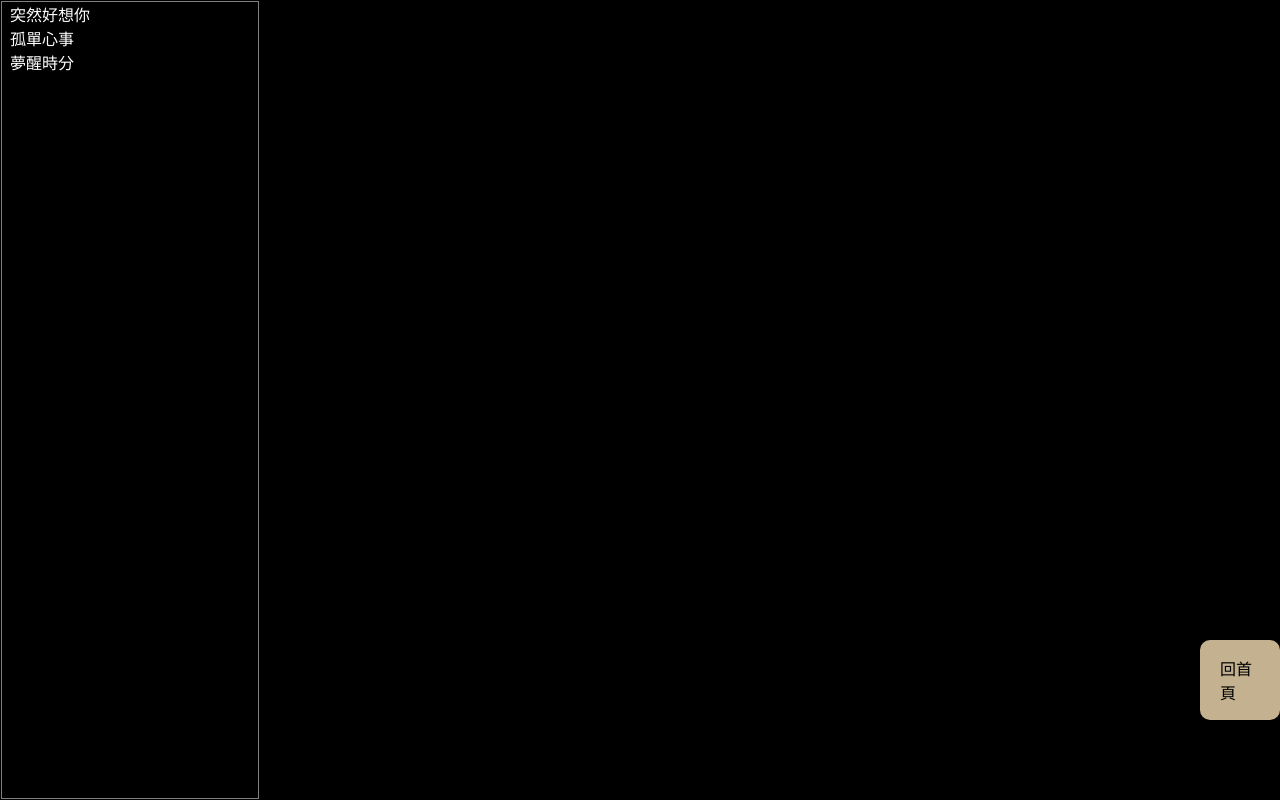
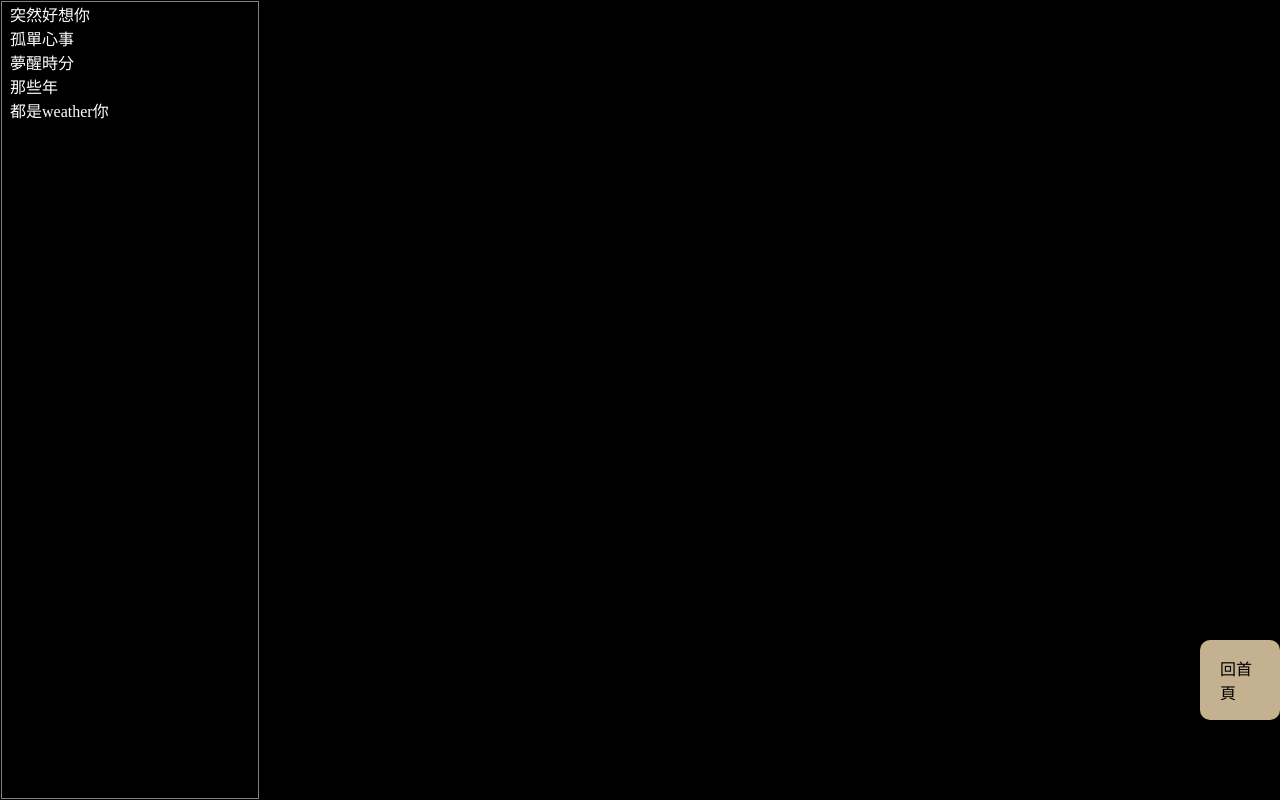
Before and after one commit to ChuangB48/all_users_introduction, a plain HTML site: page song.html in a window 1280 px wide. Drawn offline with Linux system fonts and the light colour scheme.

Commit message:
Add files via upload

```diff
--- a/song.html
+++ b/song.html
@@ -47,6 +47,14 @@
                 {
                     "name":"夢醒時分",
                     "text":"你說你愛了不該愛的人&ensp;你的心中滿是傷痕<br>你說你犯了不該犯的錯&ensp;心中滿是悔恨<br>你說你嚐盡了生活的苦&ensp;找不到可以相信的人<br>你說你感到萬分沮喪&ensp;甚至開始懷疑人生<br>早知道傷心總是難免的&ensp;你又何苦一往情深<br>因為愛情總是難捨難分&ensp;何必在意那一點點溫存<br>要知道傷心總是難免的&ensp;在每一個夢醒時分<br>有些事情你現在不必問&ensp;有些人你永遠不必等<br>你說你愛了不該愛的人&ensp;你的心中滿是傷痕<br>你說你犯了不該犯的錯&ensp;心中滿是悔恨<br>你說你嚐盡了生活的苦&ensp;找不到可以相信的人<br>你說你感到萬分沮喪&ensp;甚至開始懷疑人生<br>早知道傷心總是難免的&ensp;你又何苦一往情深<br>因為愛情總是難捨難分&ensp;何必在意那一點點溫存<br>要知道傷心總是難免的&ensp;在每一個夢醒時分<br>有些事情你現在不必問&ensp;有些人你永遠不必等<br>早知道傷心總是難免的&ensp;你又何苦一往情深<br>因為愛情總是難捨難分&ensp;何必在意那一點點溫存<br>要知道傷心總是難免的&ensp;在每一個夢醒時分<br>有些事情你現在不必問&ensp;有些人你永遠不必等"
+                },
+                {
+                    "name":"那些年",
+                    "text":"又回到最初的起點<br>記憶中妳青澀的臉<br>我們終於來到了這一天<br>桌墊下的老照片<br>無數回憶連結<br>今天男孩要赴女孩最後的約<br>又回到最初的起點<br>呆呆地站在鏡子前<br>笨拙繫上紅色領帶的結<br>將頭髮梳成大人模樣<br>穿上一身帥氣西裝<br>等會兒見妳一定比想像美<br>好想再回到那些年的時光<br>回到教室座位前後&ensp;故意討妳溫柔的罵<br>黑板上排列組合&ensp;妳捨得解開嗎<br>誰與誰坐他又愛著她<br>那些年錯過的大雨<br>那些年錯過的愛情<br>好想擁抱妳&ensp;擁抱錯過的勇氣<br>曾經想征服全世界<br>到最後回首才發現<br>這世界滴滴點點全部都是妳<br>那些年錯過的大雨<br>那些年錯過的愛情<br>好想告訴妳&ensp;告訴妳我沒有忘記<br>那天晚上滿天星星<br>平行時空下的約定<br>再一次相遇我會緊緊抱著妳<br>緊緊抱著你<br>又回到最初的起點<br>呆呆地站在鏡子前<br>笨拙繫上紅色領帶的結<br>將頭髮梳成大人模樣<br>穿上一身帥氣西裝<br>等會兒見妳一定比想像美<br>好想再回到那些年的時光<br>回到教室座位前後&ensp;故意討妳溫柔的罵<br>黑板上排列組合&ensp;妳捨得解開嗎<br>誰與誰坐他又愛著她<br>那些年錯過的大雨<br>那些年錯過的愛情<br>好想擁抱妳&ensp;擁抱錯過的勇氣<br>曾經想征服全世界<br>到最後回首才發現<br>這世界滴滴點點全部都是妳<br>那些年錯過的大雨<br>那些年錯過的愛情<br>好想告訴妳&ensp;告訴妳我沒有忘記<br>那天晚上滿天星星<br>平行時空下的約定<br>再一次相遇我會緊緊抱著妳<br>緊緊抱著你<br>那些年錯過的大雨<br>那些年錯過的愛情<br>好想擁抱妳&ensp;擁抱錯過的勇氣<br>曾經想征服全世界<br>到最後回首才發現<br>這世界滴滴點點全部都是妳<br>那些年錯過的大雨<br>那些年錯過的愛情<br>好想告訴妳&ensp;告訴妳我沒有忘記<br>那天晚上滿天星星<br>平行時空下的約定<br>再一次相遇我會緊緊抱著妳<br>緊緊抱著你"
+                },
+                {
+                    "name":"都是weather你",
+                    "text":"baby&ensp;你看天上的烏雲黑得徹底<br>maybe&ensp;我們都在等待這城市放晴<br>該怎麼說&ensp;才能讓你明白我的心動<br>再多的理由&ensp;也解釋不了這心跳快的<br>像是悲劇電影裡&ensp;最靠北的場景<br>baby&ensp;can’t&ensp;you&ensp;see<br>how&ensp;much&ensp;you&ensp;mean&ensp;to&ensp;me<br>都是weather你<br>受夠台北的天氣&ensp;陰晴不定<br>太陽到底在哪裡&ensp;baby&ensp;i&ensp;can’t&ensp;see<br>我們之間的距離&ensp;雨下個不停<br>還是想去找你&ensp;baby&ensp;wait&ensp;for&ensp;me<br>都是weather你<br>你&ensp;別把我當綠葉<br>也&ensp;別把我給遺落<br>愛&ensp;上你的是巨蟹<br>我&ensp;真的不甘寂寞<br>可&ensp;憐的像是背景<br>不&ensp;要說我太crazy<br>可&ensp;以把你變老婆<br>以&ensp;後得叫我老公<br>該怎麼說&ensp;才能讓你明白我的心動<br>再多的理由&ensp;也解釋不了這心跳快的<br>像是悲劇電影裡&ensp;最靠北的場景<br>baby&ensp;can’t&ensp;you&ensp;see<br>how&ensp;much&ensp;you&ensp;mean&ensp;to&ensp;me<br>都是weather你<br>受夠台北的天氣&ensp;陰晴不定<br>太陽到底在哪裡&ensp;baby&ensp;i&ensp;can’t&ensp;see<br>我們之間的距離&ensp;雨下個不停<br>還是想去找你&ensp;baby&ensp;wait&ensp;for&ensp;me<br>都是weather你<br>都是weather你<br>都是weather你<br>都是weather你<br>受夠台北的天氣&ensp;陰晴不定<br>太陽到底在哪裡&ensp;baby&ensp;i&ensp;can’t&ensp;see<br>我們之間的距離&ensp;雨下個不停<br>還是想去找你&ensp;baby&ensp;wait&ensp;for&ensp;me<br>都是weather你"
                 }
                 // {
                 //     "name":"",
```
